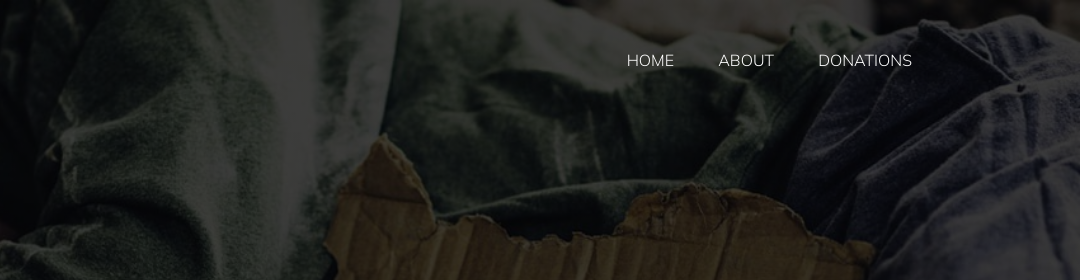
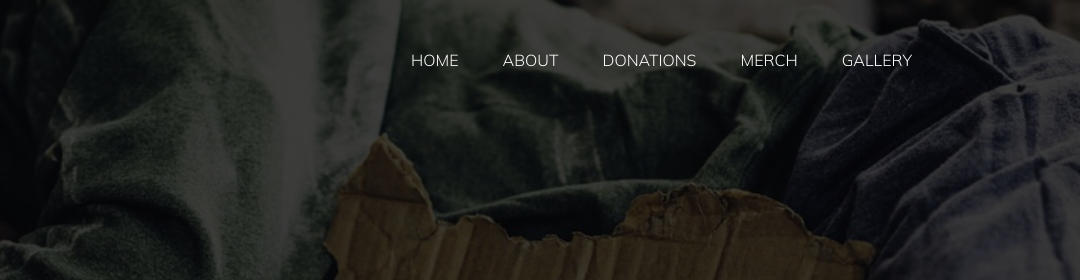
Before and after one commit to CybertronicEvidence/military-site, a plain HTML site: page index.html in a window 1280 px wide. Shown: the top 280 px of the page, 200-1280 px from the left. Drawn offline with nearby package versions, Linux system fonts and the light colour scheme.

Commit message:
Added two targets to navbar

```diff
--- a/index.html
+++ b/index.html
@@ -32,6 +32,8 @@
                 <li><a href="#">Home</a></li>
                 <li><a href="#">About</a></li>
                 <li><a href="#">Donations</a></li>
+                <li><a href="#">Merch</a></li>
+                <li><a href="#">Gallery</a></li>
                 <!-- <li><a><i class="fa-solid fa-cart-shopping fa-2x"></i></a></li> -->
                 <!-- <li><a><i class="fa-solid fa-bars fa-2x" onclick="menutoggle()"></i></a></li> -->
                 </ul>
```
